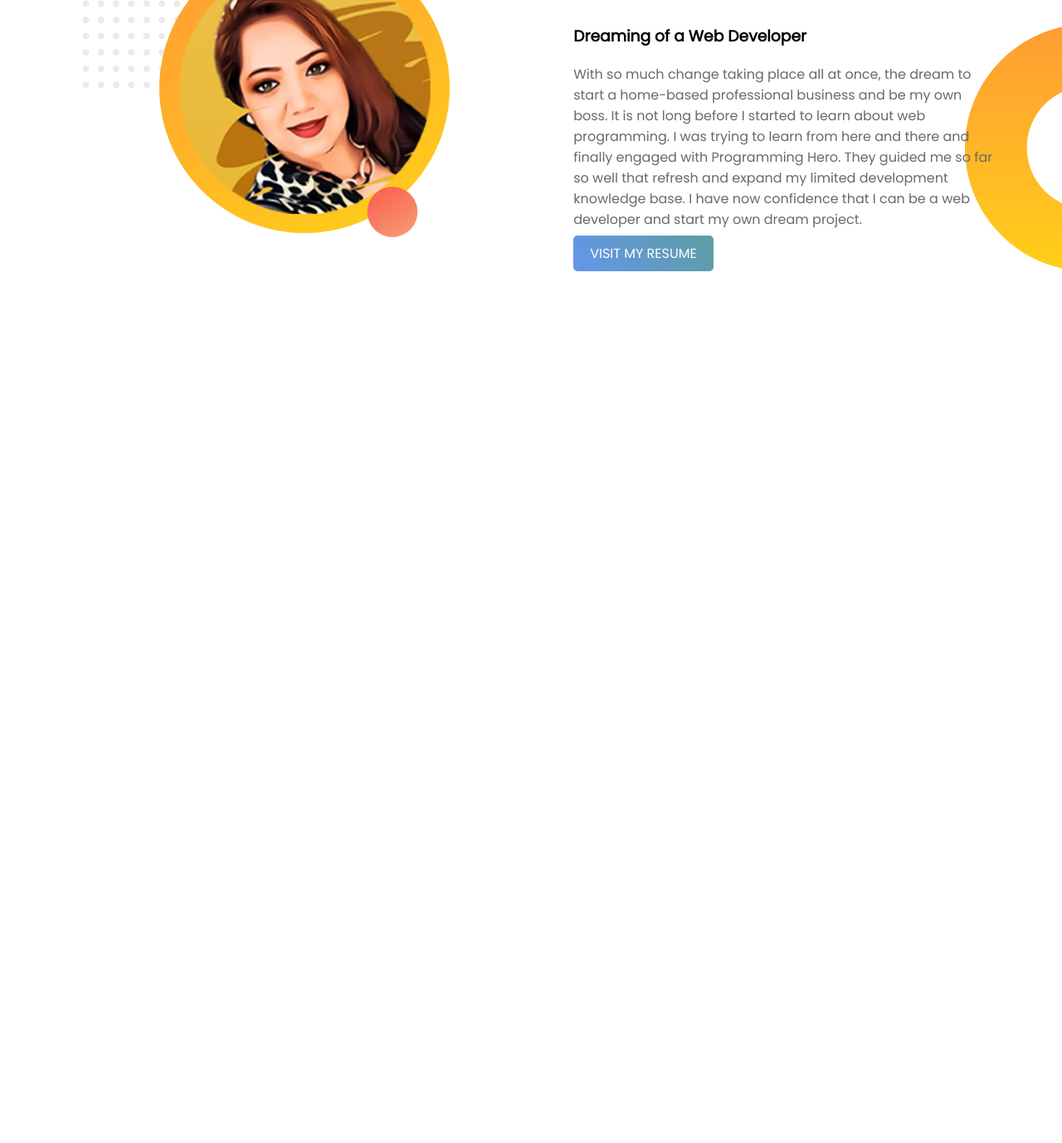
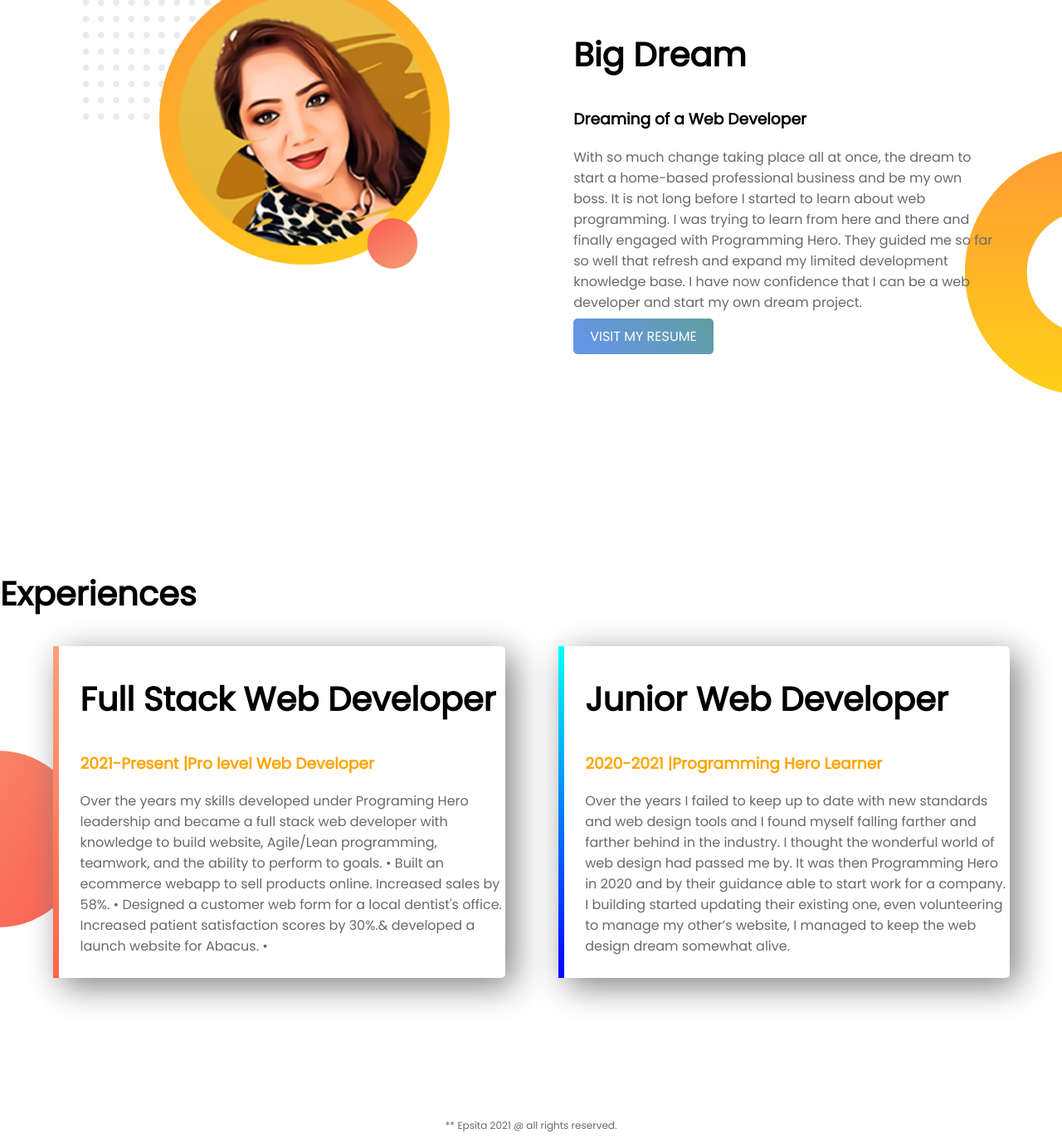
Before and after one commit to Epsita17/web-portfolio, a plain HTML site: page index.html in a window 1280 px wide. Shown: the part 647-2025 px from the top of the page at 83% size. Before the commit the page ends 1100 px from the top, so only its background shows below. Drawn offline with Linux system fonts and the light colour scheme.

Commit message:
Exciting to finish my first website

```diff
--- a/index.html
+++ b/index.html
@@ -12,7 +12,7 @@
     <section class="top-banner">
         <Div class="half-width">
             <h1>Welcome To</h1>
-            <h1><span class="name-highlight">Epsita</span> Website</h1>
+            <h1><span class="orange-highlight">Epsita</span> Website</h1>
             <h3>Professional Web Developer</h3>
          <p>
             Web development is the fastest-growing sector of Software development. It has the best career path with rapid growth and a handsome salary package, providing high job security and luxury of life. So I want to be part of that team and be among 100 by 2021.
@@ -38,6 +38,28 @@
             <a class="link-button" target="_blank" href="https://www.linkedin.com/in/epsita-azad-b839a61b5/">VISIT MY RESUME</a>
         </div>
     </section>
+    <section class="experience-area">
+        <h2>Experiences</h2>
+        <div id="full-stack" class="half-width single-experience">
+            <h2>Full Stack Web Developer</h2>
+            <h3 class="orange-highlight">2021-Present |Pro level Web Developer</h3>
+            <p>Over the years my skills developed under Programing Hero leadership and became a full stack web developer with knowledge to build website, Agile/Lean programming, teamwork, and the ability to perform to goals.
+                •	Built an ecommerce webapp to sell products online. Increased sales by 58%.
+                •	Designed a customer web form for a local dentist's office. Increased patient satisfaction scores by 30%.& developed a launch website for Abacus.
+                •
+                 </p>
+        </div>
+        <div id="junior-web" class="half-width single-experience">
+            <h2>Junior Web Developer</h2>
+            <h3 class="orange-highlight">2020-2021 |Programming Hero Learner</h3>
+            <p>Over the years I failed to keep up to date with new standards and web design tools and I found myself falling farther and farther behind in the industry. I thought the wonderful world of web design had passed me by. It was then Programming Hero in 2020 and by their guidance able to start work for a company. I building started updating their existing one, even volunteering to manage my other’s website, I managed to keep the web design dream somewhat alive.</p>
+
+        </div>
+
+    </section>
+    <footer>
+        <p> ** Epsita 2021 @ all rights reserved.</p>
+    </footer>
 
 </body>
 </html>
--- a/style.css
+++ b/style.css
@@ -12,7 +12,7 @@ h2{
     p{
         color: dimgray;
     }
-.name-highlight{
+.orange-highlight{
     color: orange;
 }
 .half-width{
@@ -23,7 +23,7 @@ h2{
 }
 .half-width img{
     width: 100%;
-    margin-top: -10%;
+    margin-top: -22%;
  }
 .top-banner{
   background-image: url("images/top-banner.png");
@@ -31,7 +31,7 @@ h2{
 }
 section{
     height: 500px ;
-    padding-bottom: 50px;
+    padding-bottom: 150px;
 }
 .link-button{
     text-decoration: none;
@@ -46,3 +46,29 @@ section{
  background-repeat: no-repeat;
  background-position: right;
 }
+.single-experience{
+    box-shadow: 10px 10px 40px grey;
+    border-radius: 5px;
+    height: 80%;
+    background-color: white;
+}
+.experience-area{
+    background-image: url("images/exp-bg.png");
+    background-repeat: no-repeat;
+    background-position: left;
+}
+#full-stack{
+border-left:7px solid;
+border-image: linear-gradient(180deg,lightsalmon,tomato );
+border-image-slice: 1;
+
+}
+#junior-web{
+    border-left: 7px solid;
+    border-image: linear-gradient(180deg,cyan,blue );
+    border-image-slice: 1;
+}
+footer p{
+    text-align: center;
+    font-size: 12px;
+}
```
